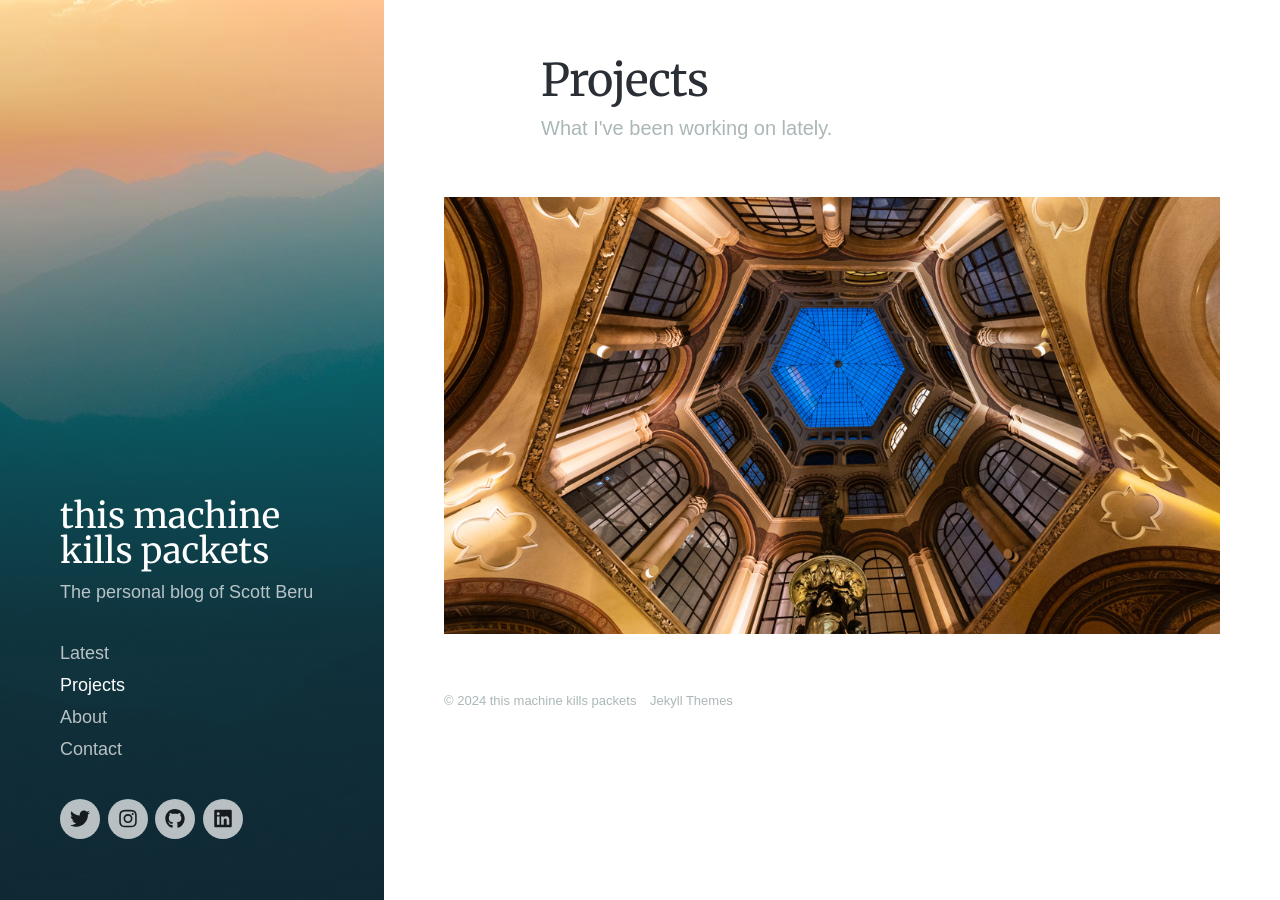
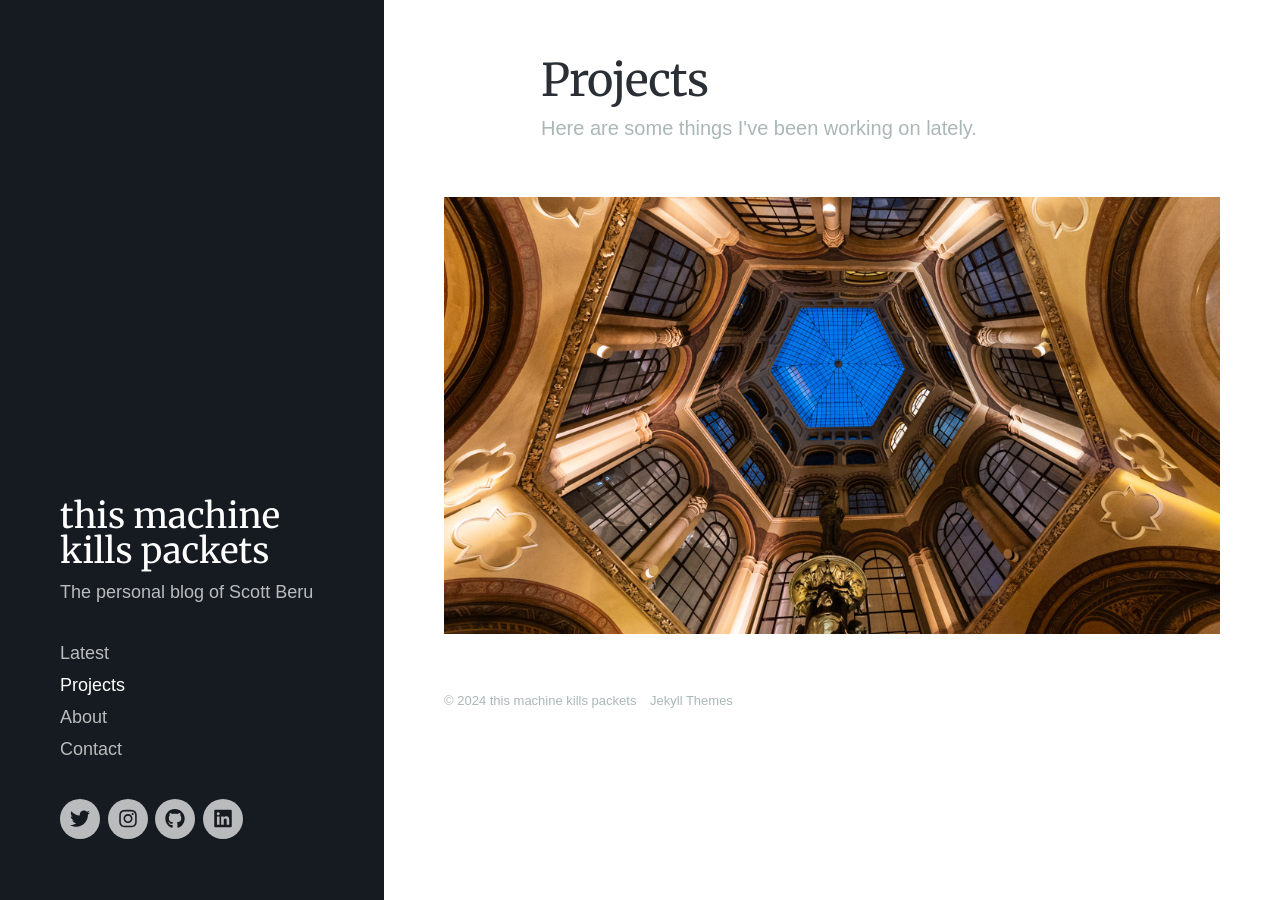
Before and after one commit to sendmalwhere/beru-dot-dev, a Jekyll site: the page built from projects/index.html, in a window 1280 px wide. Built offline with Jekyll 4.4.1, drawn with Linux system fonts in a browser that asks for light colours; nearby versions of some CDN libraries; some web fonts are replaced.

Commit message:
Update index.html

```diff
--- a/projects/index.html
+++ b/projects/index.html
@@ -1,9 +1,7 @@
 ---
 layout: default
 title: Projects
-subtitle: What I've been working on lately.
-description: Journal is a stunning personal blog Jekyll theme with an image-focused design.
-featured_image: /images/demo/demo-landscape.jpg
+subtitle: Here are some things I've been working on lately.
 ---
 
 <section class="intro">
```
